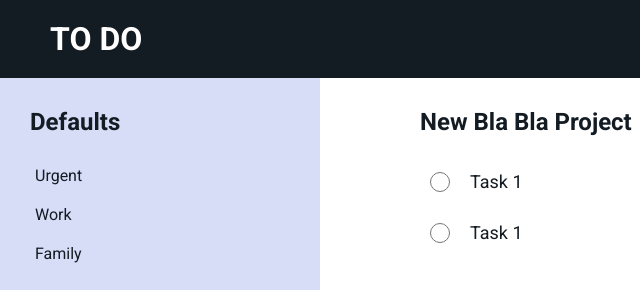
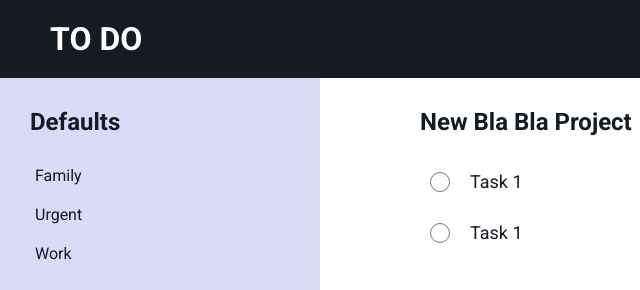
Before and after one commit to YatoAki/to_do_app, a website built with webpack: page dist/index.html in a window 1280 px wide. Shown: the top 290 px of the page, 0-640 px from the left. Built offline with nearby package versions, Linux system fonts and the light colour scheme.

Commit message:
Methods for default & project add

```diff
--- a/src/ui.js
+++ b/src/ui.js
@@ -4,20 +4,31 @@
 export default class UI{
 
   static loadHomePage(){
-    UI.setBtns();
+    UI.loadProjects();
+  }
+
+  static loadProjects(){
+    UI.addDefaultProject("Family");
+    UI.addDefaultProject("Urgent");
+    UI.addDefaultProject("Work");
+    UI.setProjectBtn();
   }
 
 
-  static createProject(title){
+  static addNewProject(title){
+    const newProjects = document.getElementById("new-projects");
     const para = document.createElement("p")
     para.textContent = title;
-    return para;
+    newProjects.appendChild(para);
   }
 
-  static setBtns(){
-    UI.setTaskBtn();
-    UI.setProjectBtn();
+  static addDefaultProject(title){
+    const newProjects = document.querySelector(".defaults");
+    const para = document.createElement("p")
+    para.textContent = title;
+    newProjects.appendChild(para);
   }
+
 
   static setProjectBtn(){
     const projects = document.querySelector(".nav");
@@ -29,10 +40,9 @@
 
     const input = inputField.querySelector(".input")
     const yesBtn = inputField.querySelector(".yes");
-    const newProjects = document.getElementById("new-projects");
     yesBtn.addEventListener("click",(e) =>{
       if (input.value == "") return;
-      newProjects.appendChild(UI.createProject(input.value));
+      UI.addNewProject(input.value);
       input.value="";
       inputField.parentElement.removeChild(inputField);
     });
```
Also changed, not shown: dist/bundle.js, dist/index.html.
